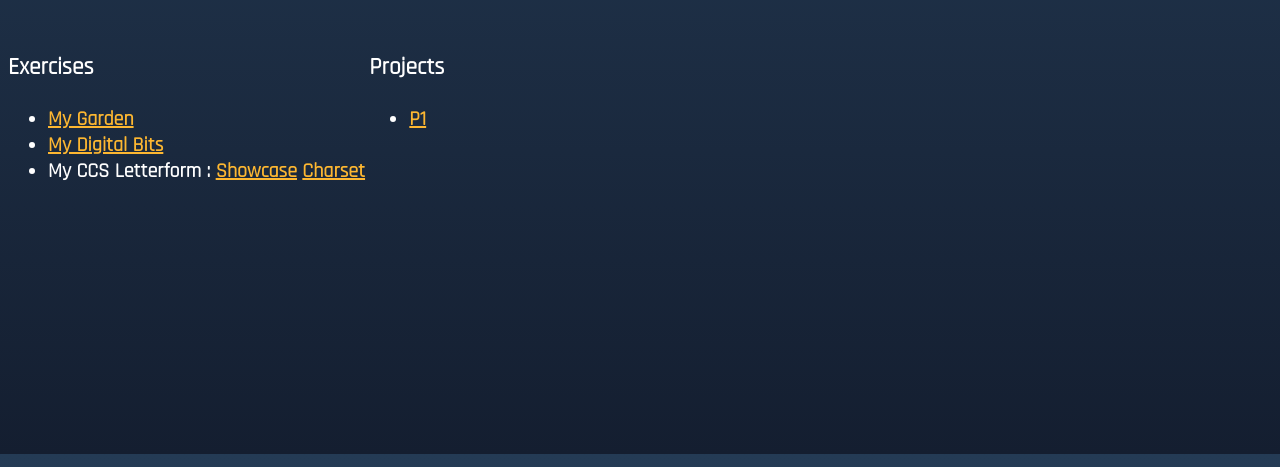
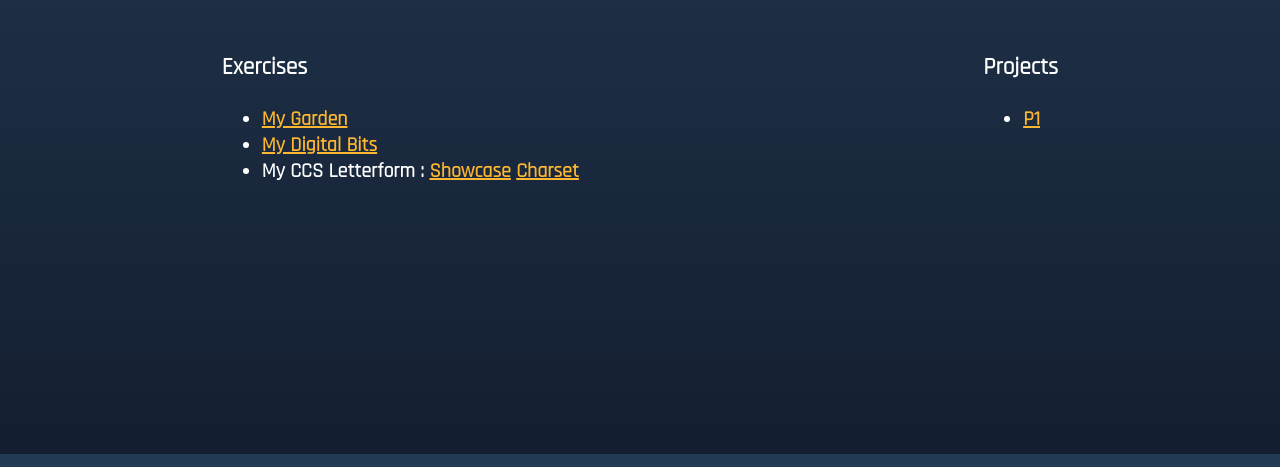
Before and after one commit to tsengyuming-cca/interactive-foundations, a plain HTML site: page index.html in a window 1280 px wide. Shown: the part 346-813 px from the top of the page. Drawn offline with Linux system fonts and the light colour scheme.

Commit message:
main page style
Main page inline block centering

```diff
--- a/css/style.css
+++ b/css/style.css
@@ -10,6 +10,7 @@ body{
   background: linear-gradient(to top, #141e30, #243b55);
   color: white;
   font-family: 'Rajdhani', sans-serif;
+  text-align:center;
 }
 
 .link{
@@ -74,7 +75,7 @@ svg {
 }
 
 p{
-	text-align: center
+	text-align: center;
 }
 
 .desc{
@@ -85,5 +86,6 @@ p{
 	font-size: 20px;
 	display: inline-block;
 	vertical-align: top;
-
+	text-align:left;
+	margin:0 10em;
 }
```
